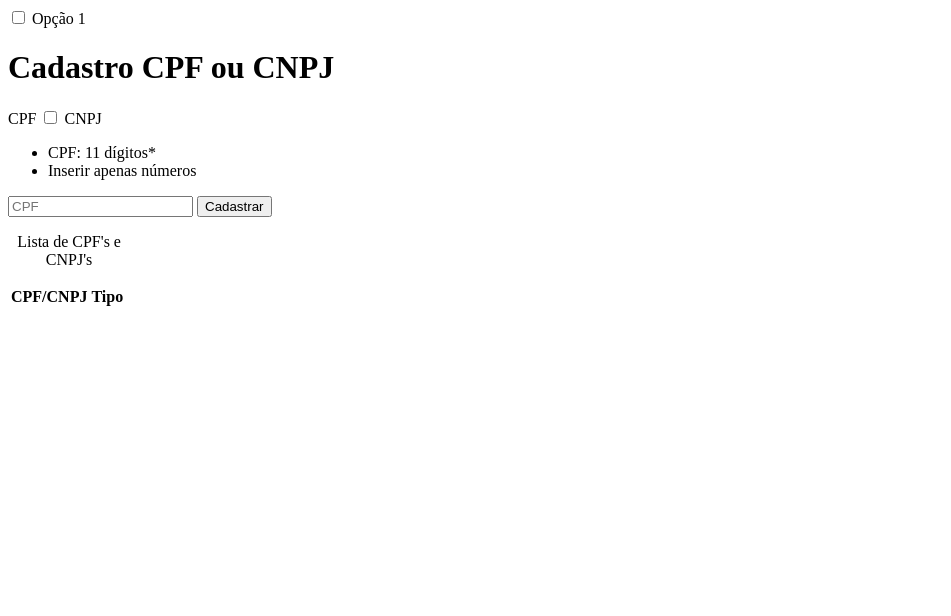
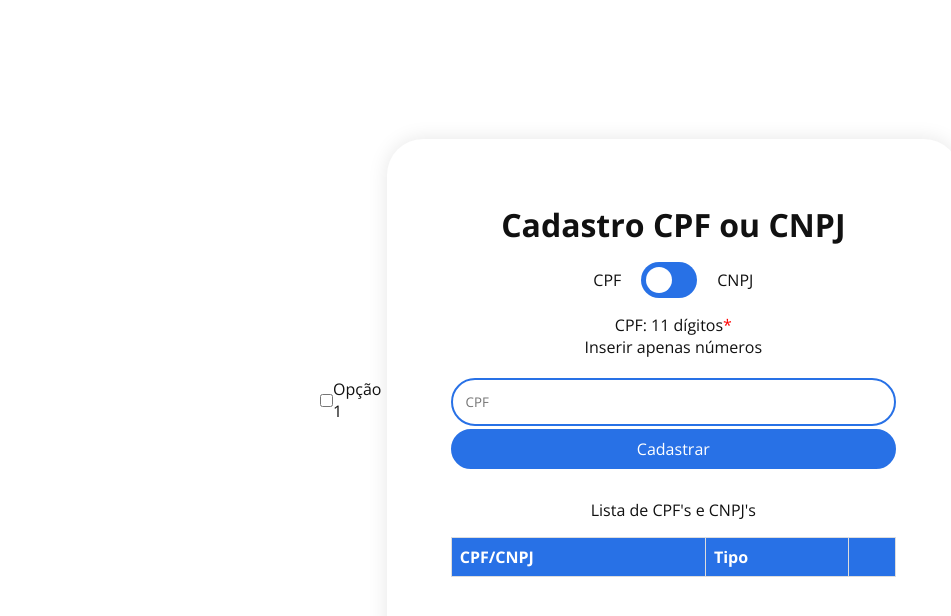
Before and after one commit to manosanti/desafio_g2, a plain HTML site: page index.html in a window 1280 px wide. Shown: the whole page, without its empty margins (0-951 px from the left). Drawn offline with nearby package versions, Linux system fonts and the light colour scheme; files that its build step writes are made by us from their sources.

Commit message:
Revert "fix: href-arquivo-css"
This reverts commit da8dc31c519aefdb94abfde1e9bb5abc68010e3f.

```diff
--- a/index.html
+++ b/index.html
@@ -8,7 +8,7 @@
         href="https://play-lh.googleusercontent.com/DS_cXC2lkJBPUUxIu579yD-Vonud0LWnBxYv_LEnx1xFiSm2b3ZU2b4eYuXbDy-RTZQ=w240-h480-rw"
         type="image/x-icon">
     <title>CPF ou CNPJ | Cadastro</title>
-    <link rel="stylesheet" href="style.css">
+    <link rel="stylesheet" href="/styles/style.css">
     <!-- <link rel="stylesheet" href="src/scss/index.scss"> -->
     <link rel="stylesheet" href="https://cdnjs.cloudflare.com/ajax/libs/font-awesome/6.5.1/css/all.min.css">
     <script src="https://code.jquery.com/jquery-3.7.1.min.js"
```
